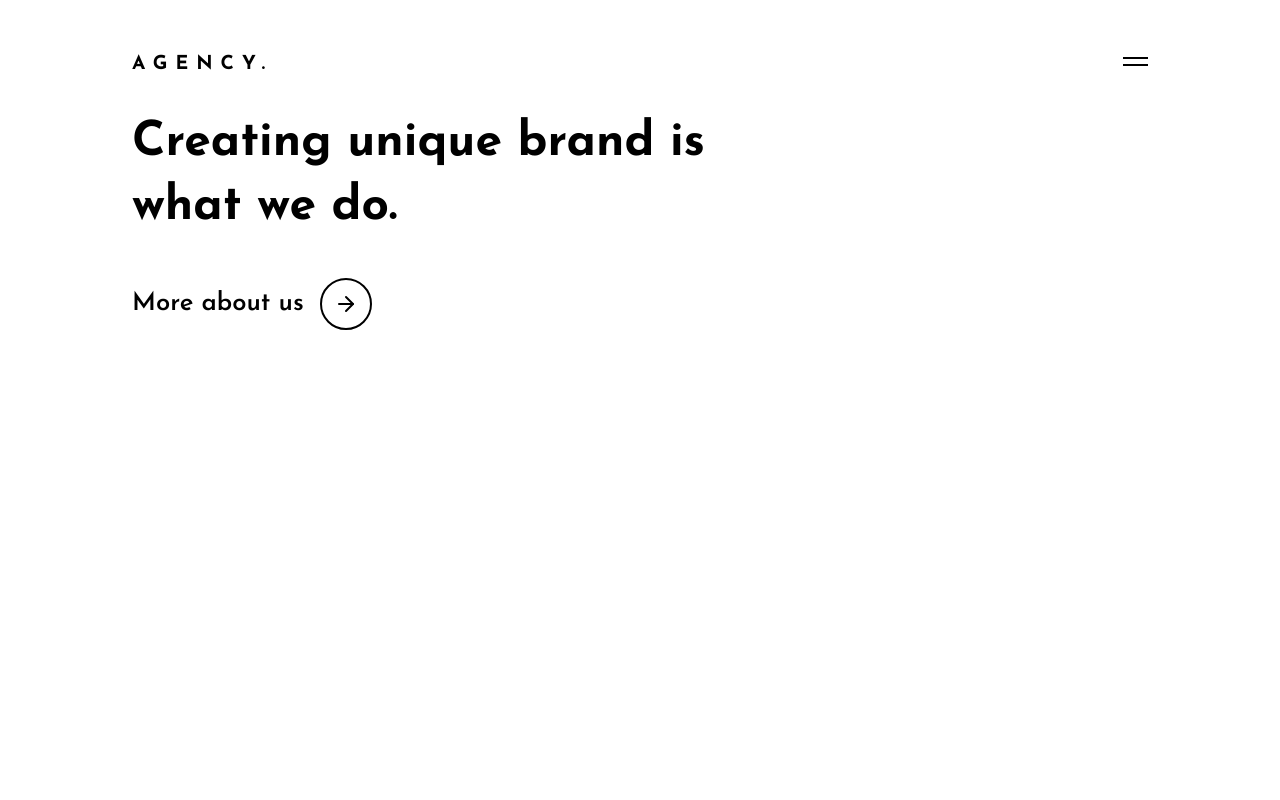
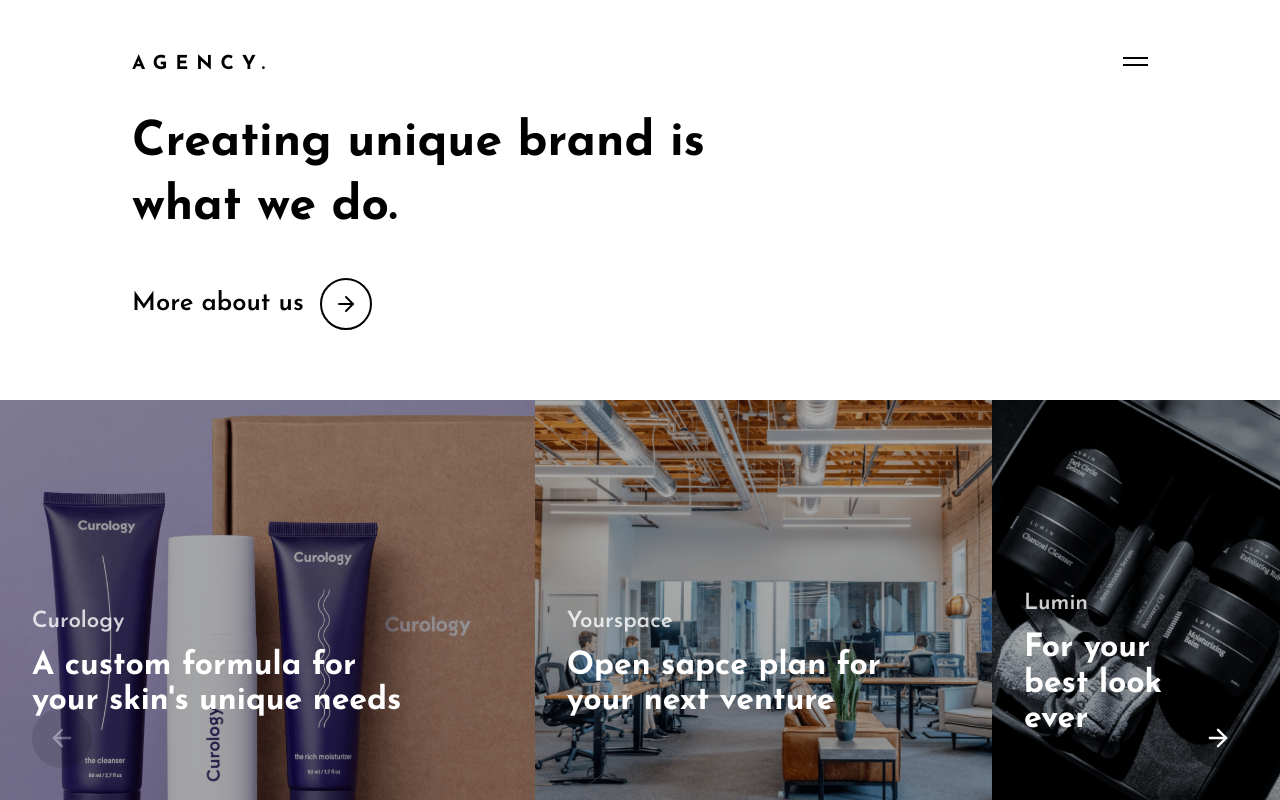
Before and after one commit to midnightgamer/awwardss-rebuild-1, a React (Create React App) app: page / in a window 1280 px wide. Built offline with nearby package versions, Linux system fonts and the light colour scheme.

Commit message:
cases added

```diff
--- a/src/App.js
+++ b/src/App.js
@@ -1,18 +1,19 @@
-import React,{useEffect} from "react";
+import React, { useEffect } from "react";
 import "./styles/App.scss";
 import Header from "./components/header";
 import Banner from "./components/banner";
+import Cases from "./components/cases";
 
 function App() {
-    useEffect(()=>{
-        let vh = window.innerHeight *.01;
-        document.documentElement.style.setProperty('--vh',`${vh}px`)
-
-    },[])
+  useEffect(() => {
+    const vh = window.innerHeight * 0.01;
+    document.documentElement.style.setProperty("--vh", `${vh}px`);
+  }, []);
   return (
-    <div className='App'>
-     <Header/>
-     <Banner/>
+    <div className="App">
+      <Header />
+      <Banner />
+      <Cases />
     </div>
   );
 }
--- a/src/components/cases.js
+++ b/src/components/cases.js
@@ -0,0 +1,56 @@
+import React from "react";
+import { ReactComponent as RightArrow } from "../assets/arrow-right.svg";
+import { ReactComponent as LeftArrow } from "../assets/arrow-left.svg";
+
+const caseStudies = [
+  {
+    id: 1,
+    subtitle: "Curology",
+    title: "A custom formula for your skin's unique needs",
+    img: "curology-min",
+  },
+  {
+    id: 2,
+    subtitle: "Yourspace",
+    title: "Open sapce plan for your next venture",
+    img: "yourspace-min",
+  },
+  {
+    id: 3,
+    subtitle: "Lumin",
+    title: "For your best look ever",
+    img: "lumin-min",
+  },
+];
+const Cases = (props) => (
+  <section className="cases">
+    <div className="container-fluid">
+      <div className="cases-navigation">
+        <div className="cases-arrow prev disabled">
+          <LeftArrow />
+        </div>
+        <div className="cases-arrow next">
+          <RightArrow />
+        </div>
+      </div>
+      <div className="row">
+        {caseStudies.map((caseItem) => (
+          <div key={caseItem.id} className="case">
+            <div className="case-details">
+              <span>{caseItem.subtitle}</span>
+              <h2>{caseItem.title}</h2>
+            </div>
+            <div className="case-image">
+              <img
+                src={require(`../assets/${caseItem.img}.png`)}
+                alt={caseItem.subtitle}
+              />
+            </div>
+          </div>
+        ))}
+      </div>
+    </div>
+  </section>
+);
+
+export default Cases;
--- a/src/styles/App.scss
+++ b/src/styles/App.scss
@@ -16,6 +16,10 @@
     "Helvetica Neue", sans-serif;
   -webkit-font-smoothing: antialiased;
   -moz-osx-font-smoothing: grayscale;
+  overflow-y: hidden;
+  @include media('<=tablet'){
+   overflow-y: auto;
+  }
 }
 
 .container {
--- a/src/styles/components/cases.scss
+++ b/src/styles/components/cases.scss
@@ -0,0 +1,116 @@
+.cases{
+    height: 50vh;
+    height: calc(var(--vh,1vh)*50);
+
+    .cases-navigation{
+        position: absolute;
+        bottom: 0;
+        width: 100%;
+        display: flex;
+        justify-content: space-between;
+        align-items: center;
+        z-index: 6;
+        padding: 32px;
+        box-sizing: border-box;
+        @include media('<=tablet'){
+            display: none;
+        }
+        .cases-arrow{
+            background: rgba(0,0,0,.4);
+            height: 60px;
+            width: 60px;
+            border-radius: 100%;
+            display: flex;
+            align-items: center;
+            justify-content: center;
+            svg{
+                color: $white;
+                width: 28px;
+                height: 28px;
+            }
+            &.disabled{
+                opacity: .3;
+            }
+        }
+    }
+    .row{
+        @include media('<=tablet'){
+            flex-direction: column;
+        }
+        .case{
+            position: relative;
+            background: $black;
+            cursor: pointer;
+            &:hover{
+                .case-image{
+                    opacity: 0.4;
+                }
+            }
+            .case-details{
+                @include media('<=tablet'){
+                    width: 100vh;
+                }
+                height: 50vh;
+                height: calc(var(--vh,1vh)*50);
+                display: flex;
+                flex-direction: column;
+                justify-content: center;
+                padding: 32px;
+                box-sizing: border-box;
+                z-index: 1;
+                position: relative;
+                @include media('<=tablet'){
+                    width: 100vw;
+                }
+                @include media('<=phone'){
+                    padding: 16px;
+                }
+                span{
+                    margin-top: 156px;
+                    font-size: 1.6rem;
+                    opacity: 0.8;
+                    color: $white;
+                    font-weight: 600;
+                    @include media('<=desktop' , '>tablet'){
+                        font-size: 1.4rem;
+                    }
+                    @include media('<=phone'){
+                        font-size: 1.2rem;
+                        line-height: 2.2rem;
+                    }
+                }
+                h2{
+                    font-size: 2.4rem;
+                    line-height: 3.4rem;
+                    width: 85%;
+                    margin-top: 16px;
+                    color: $white;
+                    @include media('<=desktop' , '>tablet'){
+                        line-height: 2.2rem;
+                        font-size: 2rem;
+                    }
+                    @include media('<=phone'){
+                        font-size: 1.7rem;
+                        line-height: 2.2rem;
+                        margin-top: 8px;
+                    }
+                }
+            }
+            .case-image{
+                position: absolute;
+                top: 0;
+                left: 0;
+                width: 100%;
+                height: 100%;
+                overflow: hidden;
+                opacity: .65;
+                transition: .4s cubic-bezier(.6,-0.05,.1,.99);
+                img{
+                    height: 100%;
+                    width: 100%;
+                    object-fit:cover ;
+                }
+            }
+        }
+    }
+}
```
Also changed, not shown: package.json (+11 -0 lines), 1 other file (tests, documents, lock files or other folders).
